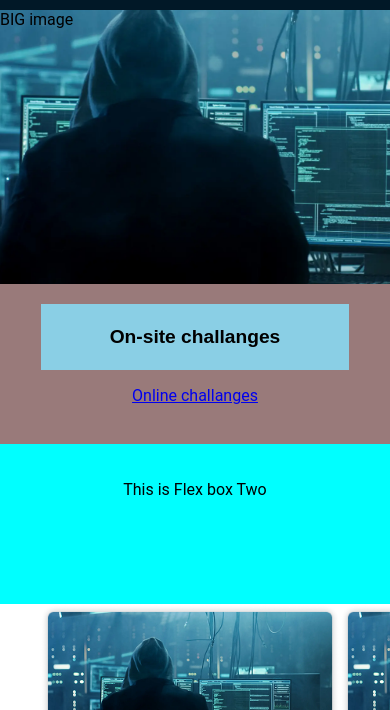
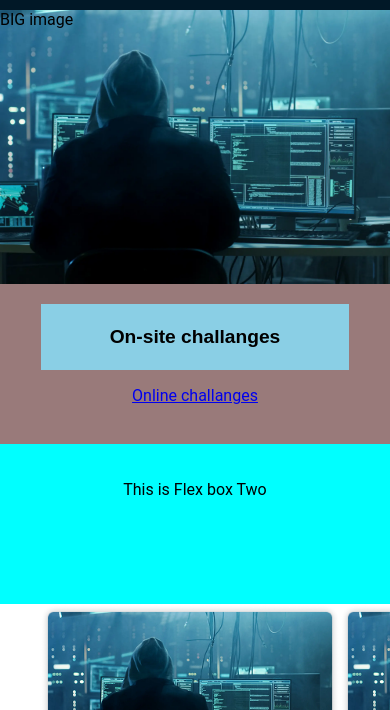
Before and after one commit to mastr777/A2_uppgift2-wu_html-css-ESCrooms, a plain HTML site: page index.html in a window 390 px wide. Shown: the part 134-844 px from the top of the page. Drawn offline with Linux system fonts and the light colour scheme.

Commit message:
Testing @media

```diff
--- a/style.css
+++ b/style.css
@@ -74,9 +74,9 @@ h1 span {
 
 
 .oneSec {
-    width: 480px;
+    width: vw100;
     height: 274px;
-    background-image: url('esc_imgs/ESC_section-img_BIG.png');
+    background-image: url('esc_imgs/ESC_section-img_SMALLERv.png');
     background-position: center;
     background-size: cover;
     background-repeat: no-repeat;
@@ -162,5 +162,16 @@ h1 span {
 .container {
   width: vw100;
   max-width: 480px;
+  }
 }
+
+@media only screen and (max-width: 840px) {
+.oneSec {
+    width: vw100;
+    height: 274px;
+    background-image: url('esc_imgs/ESC_section-img_SMALL_sp.png');
+    background-position: center;
+    background-size: cover;
+    background-repeat: no-repeat;
+  }
 }
```
